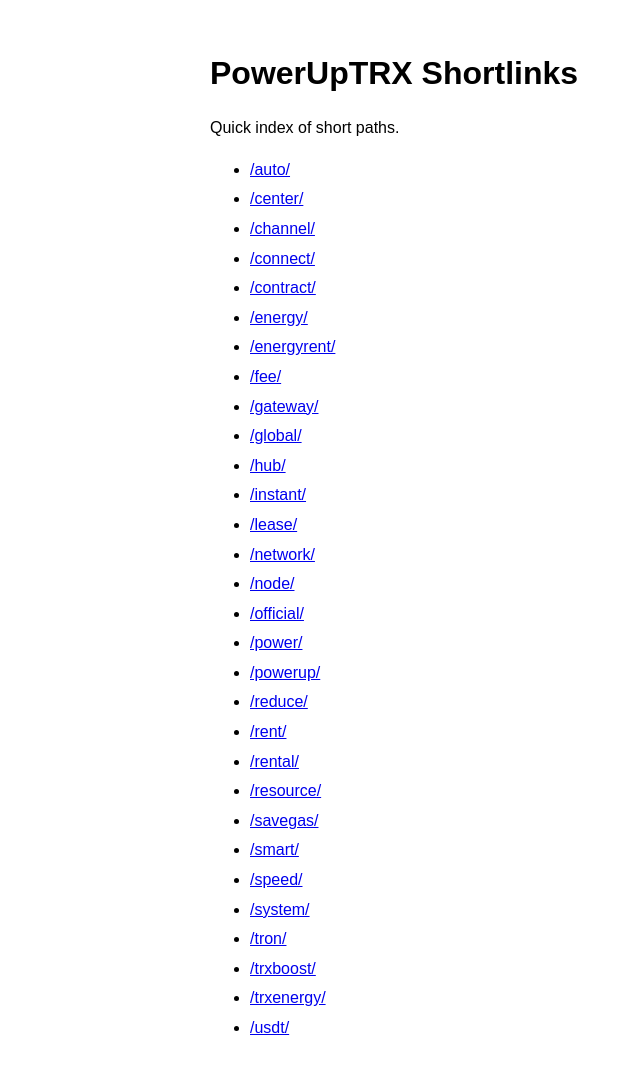
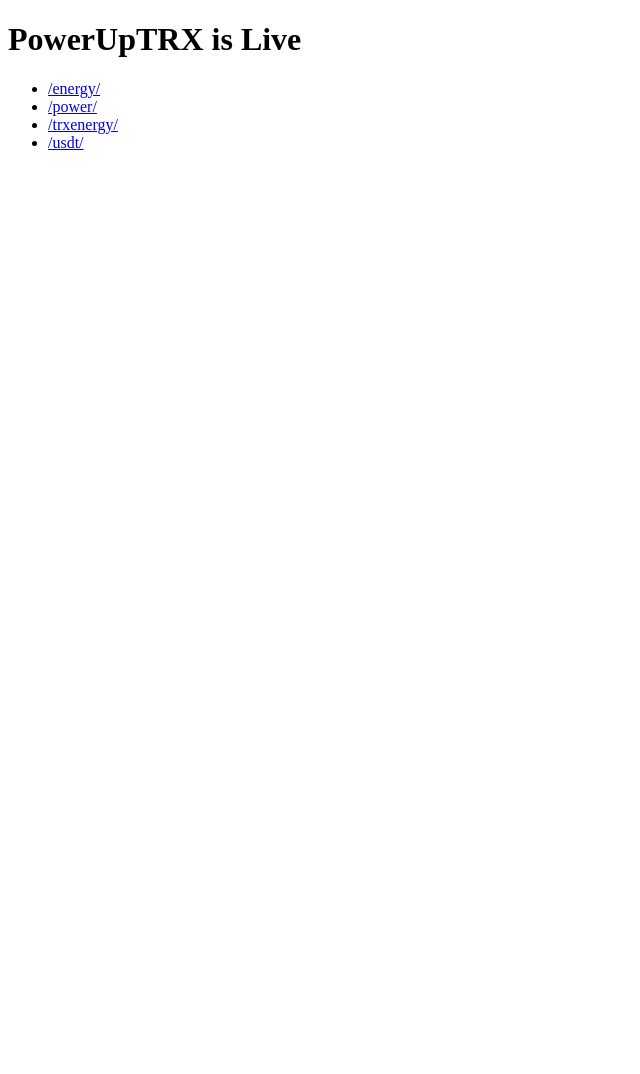
Before and after one commit to PowerUpTRX/PowerUpTRX.github.io, a plain HTML site: page index.html in a window 1280 px wide. Shown: the whole page, without its empty margins (0-640 px from the left). After the commit the page ends 800 px from the top, so only its background shows below. Drawn offline with Linux system fonts and the light colour scheme.

Commit message:
Add root index.html and 404.html fallback  /energy/

```diff
--- a/index.html
+++ b/index.html
@@ -1,48 +1,10 @@
-<!doctype html>
-<html lang="en">
-<head>
-  <meta charset="utf-8" />
-  <title>PowerUpTRX  Shortlinks</title>
-  <meta name="robots" content="noindex,nofollow">
-  <style>
-    body{font-family:Arial, sans-serif;max-width:860px;margin:48px auto;line-height:1.6}
-    h1{margin-bottom:12px} li{margin:4px 0}
-  </style>
-</head>
-<body>
-  <h1>PowerUpTRX  Shortlinks</h1>
-  <p>Quick index of short paths.</p>
-  <ul>
-<li><a href='/auto/'>/auto/</a></li>
-<li><a href='/center/'>/center/</a></li>
-<li><a href='/channel/'>/channel/</a></li>
-<li><a href='/connect/'>/connect/</a></li>
-<li><a href='/contract/'>/contract/</a></li>
-<li><a href='/energy/'>/energy/</a></li>
-<li><a href='/energyrent/'>/energyrent/</a></li>
-<li><a href='/fee/'>/fee/</a></li>
-<li><a href='/gateway/'>/gateway/</a></li>
-<li><a href='/global/'>/global/</a></li>
-<li><a href='/hub/'>/hub/</a></li>
-<li><a href='/instant/'>/instant/</a></li>
-<li><a href='/lease/'>/lease/</a></li>
-<li><a href='/network/'>/network/</a></li>
-<li><a href='/node/'>/node/</a></li>
-<li><a href='/official/'>/official/</a></li>
-<li><a href='/power/'>/power/</a></li>
-<li><a href='/powerup/'>/powerup/</a></li>
-<li><a href='/reduce/'>/reduce/</a></li>
-<li><a href='/rent/'>/rent/</a></li>
-<li><a href='/rental/'>/rental/</a></li>
-<li><a href='/resource/'>/resource/</a></li>
-<li><a href='/savegas/'>/savegas/</a></li>
-<li><a href='/smart/'>/smart/</a></li>
-<li><a href='/speed/'>/speed/</a></li>
-<li><a href='/system/'>/system/</a></li>
-<li><a href='/tron/'>/tron/</a></li>
-<li><a href='/trxboost/'>/trxboost/</a></li>
-<li><a href='/trxenergy/'>/trxenergy/</a></li>
-<li><a href='/usdt/'>/usdt/</a></li>
-  </ul>
-</body>
-</html>
+<!doctype html><meta charset="utf-8">
+<title>PowerUpTRX  Shortlinks</title>
+<h1>PowerUpTRX is Live</h1>
+<ul>
+<li><a href="./energy/">/energy/</a></li>
+<li><a href="./power/">/power/</a></li>
+<li><a href="./trxenergy/">/trxenergy/</a></li>
+<li><a href="./usdt/">/usdt/</a></li>
+<!-- 其余目录也可加；不加也不影响访问 -->
+</ul>
```
Also changed, not shown: 404.html (added, +4 -0 lines).
